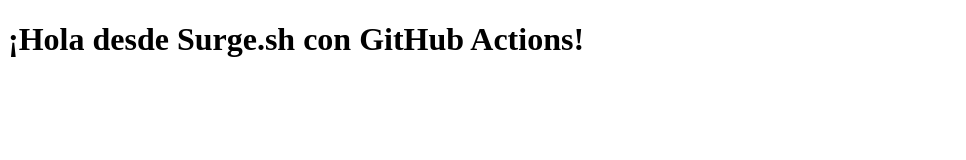
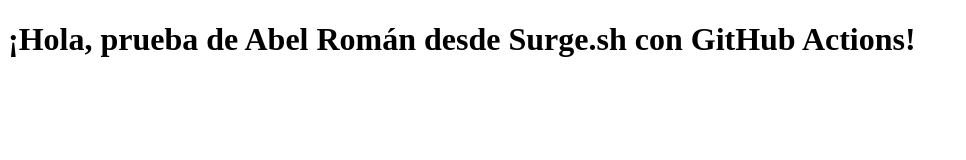
Before and after one commit to AbelRomann/Parcial-Electiva, a plain HTML site: page index.html in a window 1280 px wide. Shown: the whole page, without its empty margins (0-966 px from the left). Drawn offline with Linux system fonts and the light colour scheme.

Commit message:
Cambio en el contenido para probar despliegue

```diff
--- a/index.html
+++ b/index.html
@@ -5,6 +5,6 @@
   <title>Mi página con Surge</title>
 </head>
 <body>
-  <h1>¡Hola desde Surge.sh con GitHub Actions!</h1>
+  <h1>¡Hola, prueba de Abel Román desde Surge.sh con GitHub Actions!</h1>
 </body>
 </html>
```
Also changed, not shown: 1 other file.
